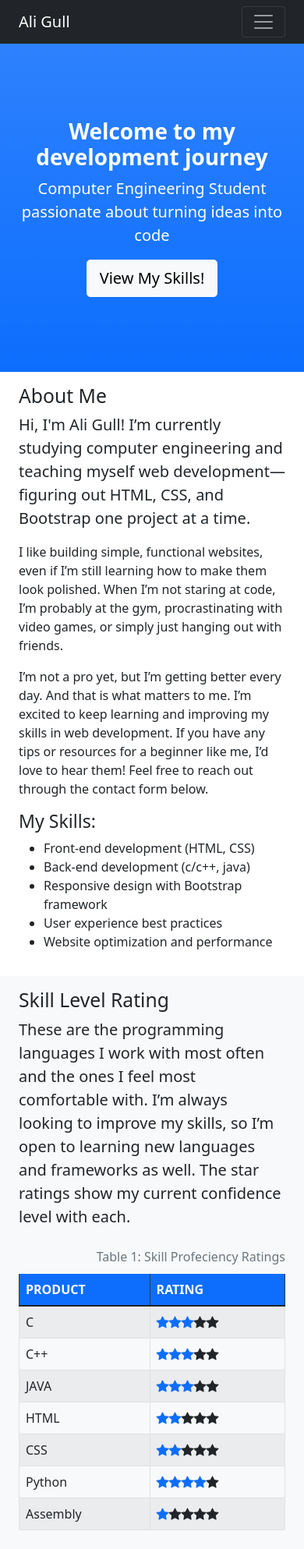
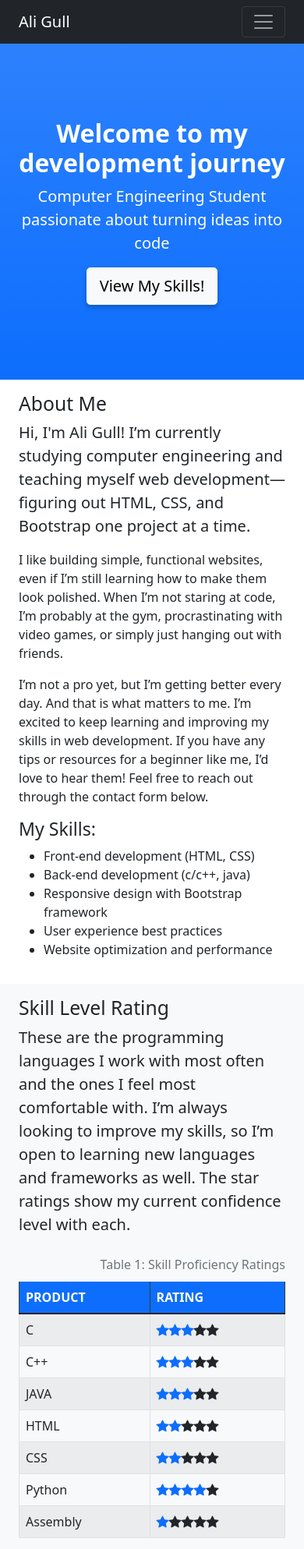
Before and after one commit to sayed123455/Webd168, a plain HTML site: page bootstrap-part2/index.html in a window 390 px wide. Shown: the top 1987 px of the page at 78% size. Drawn offline with nearby package versions, Linux system fonts and the light colour scheme.

Commit message:
new changes

```diff
--- a/bootstrap-part2/css/custom.scss
+++ b/bootstrap-part2/css/custom.scss
@@ -13,3 +13,18 @@ caption {
 
     }
 }
+
+@media (max-width: 768px) { // heading slightly smaller on mobile
+    header h1 {
+      font-size: 2rem;
+    }
+}
+
+header .btn { // Button styles
+    box-shadow: 0 4px 6px rgba(0, 0, 0, 0.2);
+    transition: transform 0.2s ease-in-out;
+}
+
+header .btn:hover {
+    transform: scale(1.05);
+}
--- a/bootstrap-part2/index.html
+++ b/bootstrap-part2/index.html
@@ -94,7 +94,7 @@
                 <div class="col-lg-8">
                     <table class="table table-responsive table-striped table-bordered inventory">
                         <caption class="text-end">
-                            Table 1: Skill Profeciency Ratings
+                            Table 1: Skill Proficiency Ratings
                         </caption>
                         <thead class="text-uppercase table-dark">
                             <tr scope="row">
```
Also changed, not shown: bootstrap-part2/css/custom.css, 1 other file.
